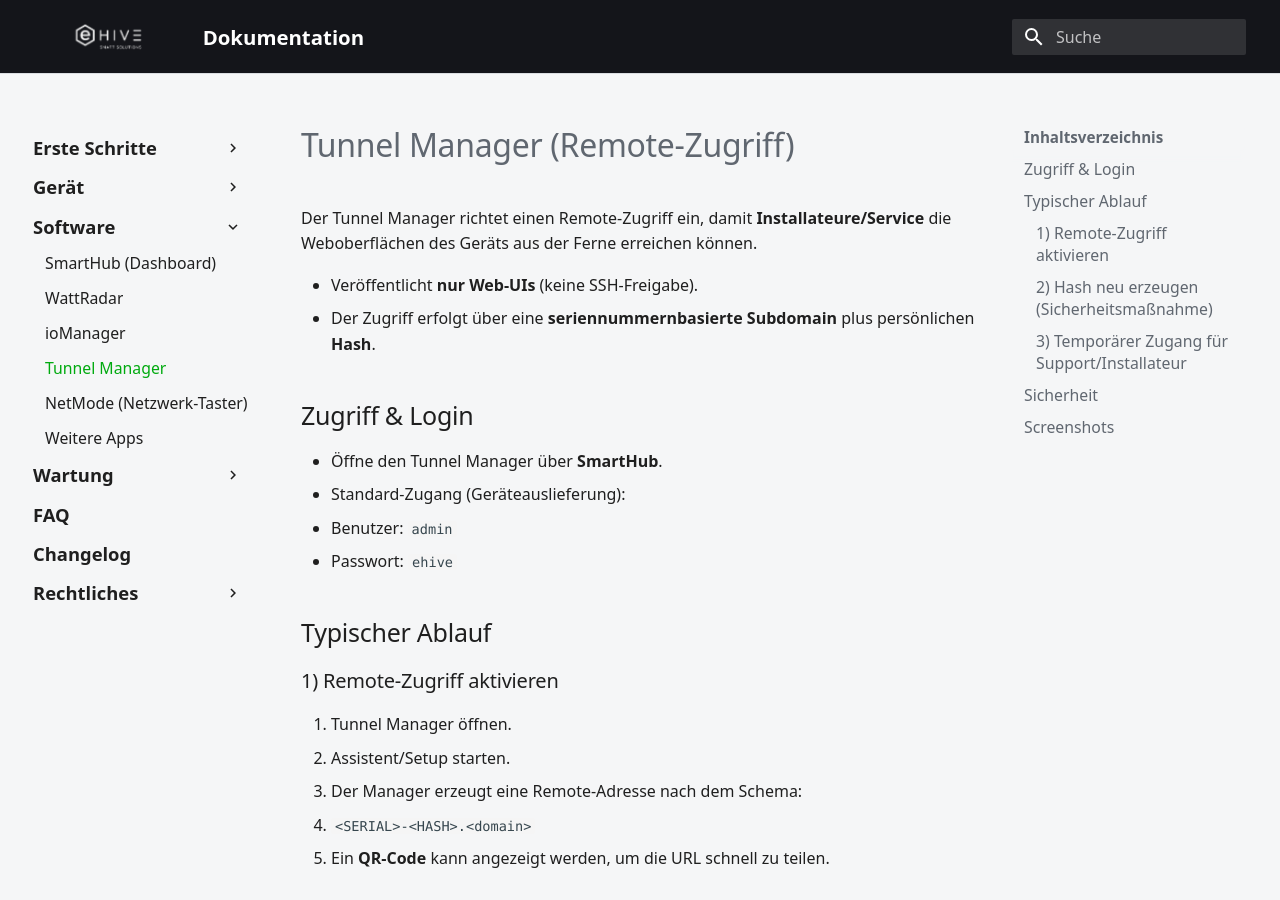
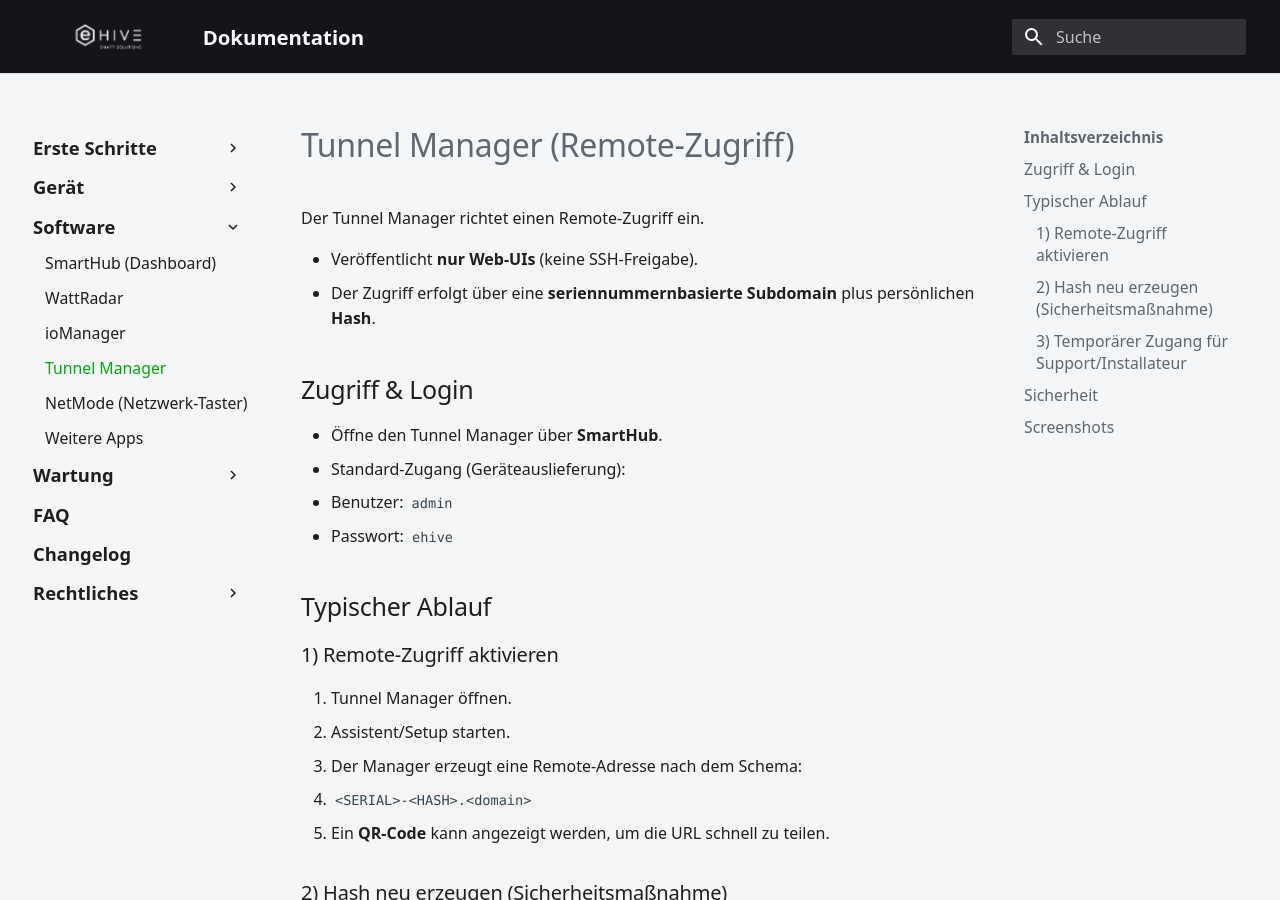
Before and after one commit to ehive-dev/doc, an MkDocs documentation site: the page built from docs/software/tunnel-manager.md, in a window 1280 px wide and 900 px high. Built offline with MkDocs 1.6.1 and Material for MkDocs 9.7.7, drawn with Linux system fonts in a browser that asks for light colours.

Commit message:
docs: kuerze einleitung im tunnel manager

```diff
--- a/docs/software/tunnel-manager.md
+++ b/docs/software/tunnel-manager.md
@@ -1,6 +1,6 @@
 # Tunnel Manager (Remote‑Zugriff)
 
-Der Tunnel Manager richtet einen Remote‑Zugriff ein, damit **Installateure/Service** die Weboberflächen des Geräts aus der Ferne erreichen können.
+Der Tunnel Manager richtet einen Remote‑Zugriff ein.
 
 - Veröffentlicht **nur Web‑UIs** (keine SSH‑Freigabe).
 - Der Zugriff erfolgt über eine **seriennummernbasierte Subdomain** plus persönlichen **Hash**.
```
